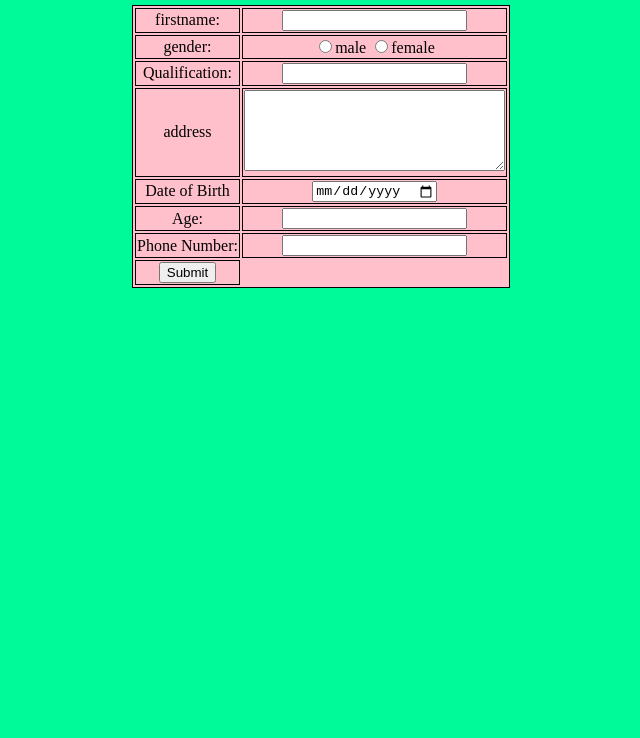
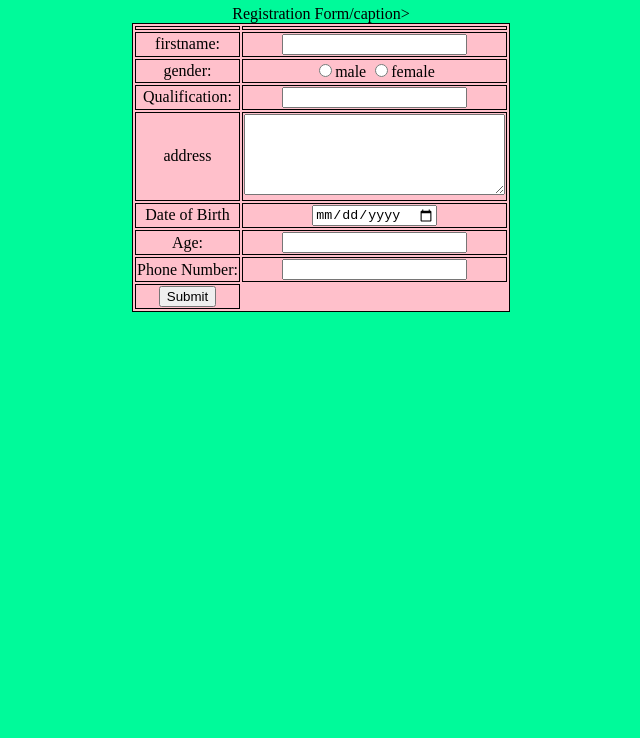
Before and after one commit to Abirami2329/task, a plain HTML site: page task3/registeration_form.html in a window 1280 px wide. Shown: the part 62-800 px from the top of the page, without its empty margins (319-959 px from the left). Drawn offline with Linux system fonts and the light colour scheme.

Commit message:
Update registeration_form.html

```diff
--- a/task3/registeration_form.html
+++ b/task3/registeration_form.html
@@ -1,5 +1,5 @@
 <!DOCTYPE html>
-<html>
+<html lang="en">
 <head>
 <title>Registration Form </title>
 <style>
@@ -20,6 +20,9 @@ table {
 <form>
 <h2>REGISTRATION FORM</h2>
  <table>
+     <caption>Registration Form/caption>
+     <th><th>
+
   <tr>
     <td> firstname:</td>
     <td> <input type="text" id="fname"></td>
```
